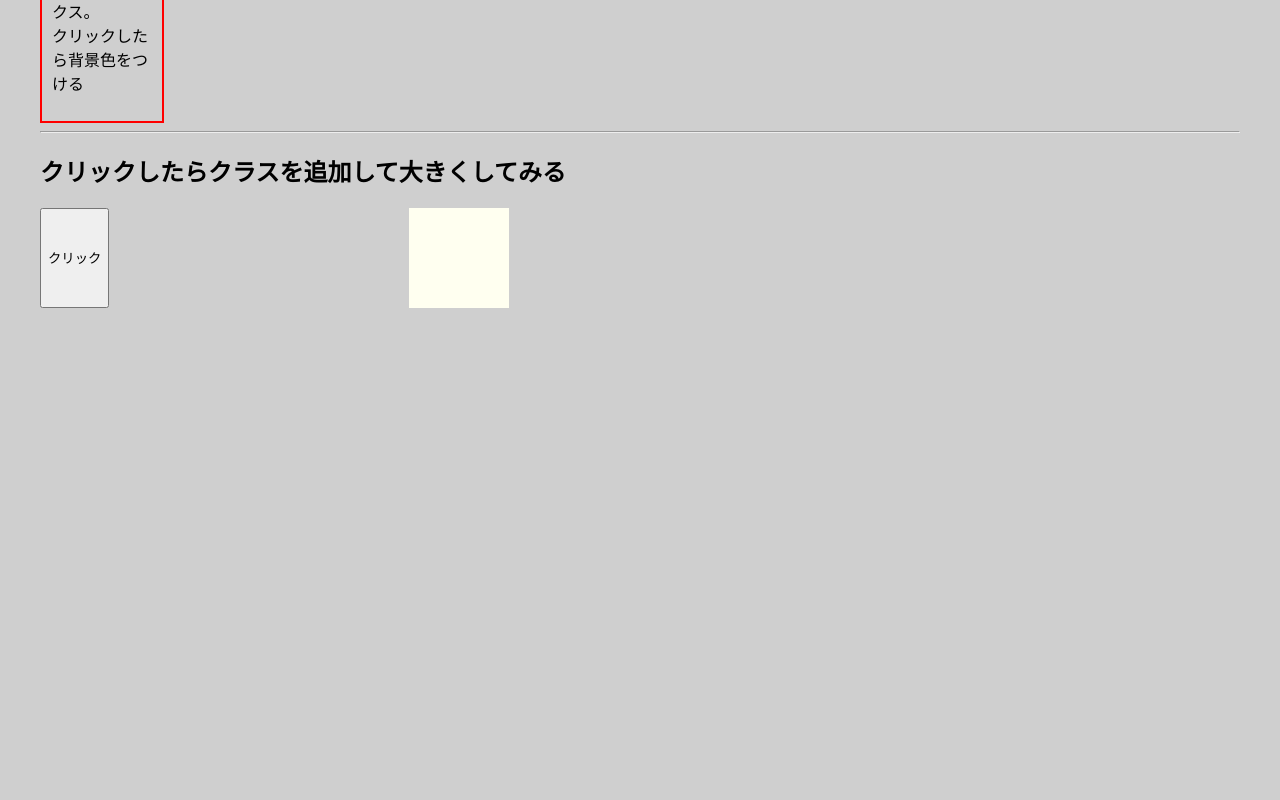
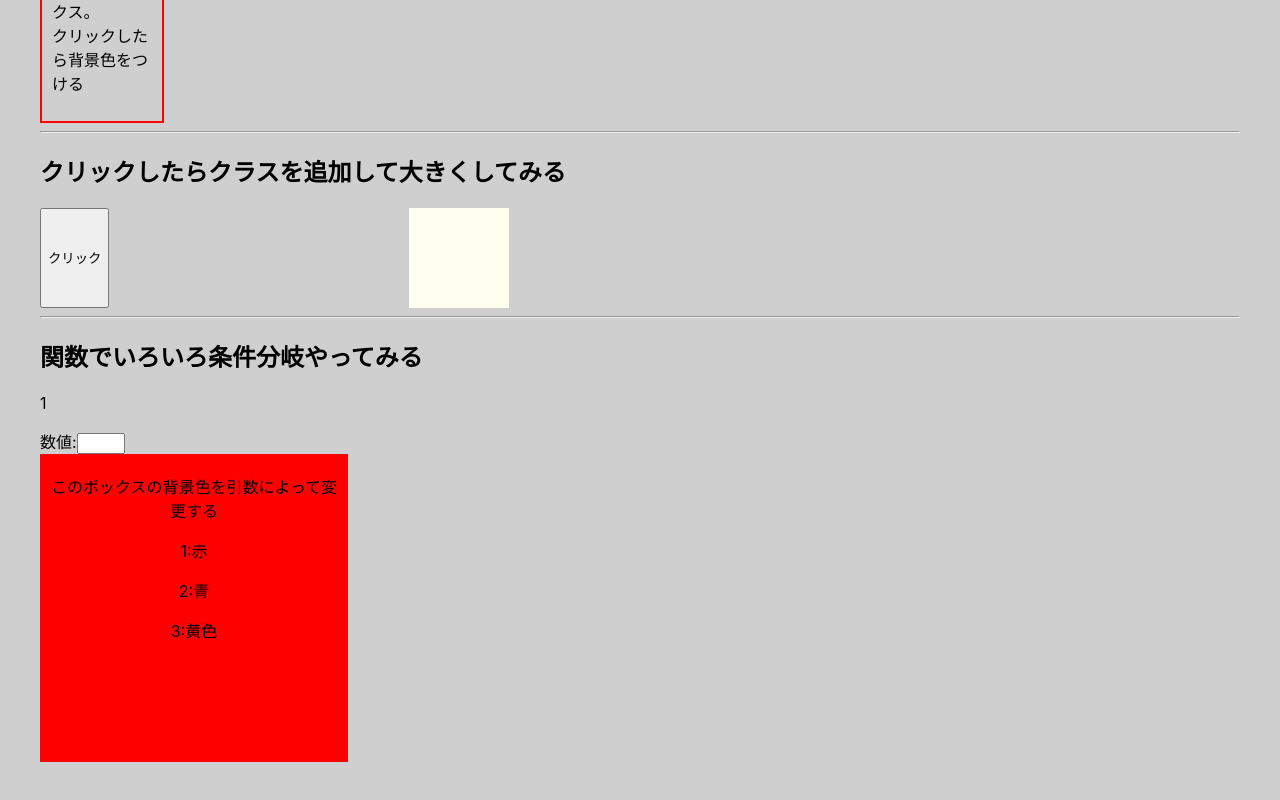
Before and after one commit to kirikirimai/emotion-test, a React (Create React App) app: page /practice in a window 1280 px wide. Shown: the part 897-1697 px from the top of the page. Before the commit the page ends 1245 px from the top, so only its background shows below. Built offline with nearby package versions, Linux system fonts and the light colour scheme.

Commit message:
emotino test

```diff
--- a/src/pages/Practice.js
+++ b/src/pages/Practice.js
@@ -7,6 +7,7 @@ const Practice = () => {
   const [isClick, setIsClick] = useState(false);
   const [addClass, setAddClass] = useState(false);
   const [isScaleFlg, setIsScale] = useState(false);
+  const [isColor, setIsColor] = useState("1");
 
   const bgChangeHandler = () => {
     setIsClick(!isClick);
@@ -18,6 +19,10 @@ const Practice = () => {
 
   const onScaleHandler = () => {
     setIsScale(!isScaleFlg);
+  };
+
+  const onChangeColor = (e) => {
+    setIsColor(e.target.value);
   };
 
   return (
@@ -35,7 +40,9 @@ const Practice = () => {
         <p>
           ホームは<Link to={`/`}>こちら</Link>
         </p>
-        <p>いろんな書き方<Link to={`/anystyles/`}>こちら</Link></p>
+        <p>
+          いろんな書き方<Link to={`/anystyles/`}>こちら</Link>
+        </p>
         <hr />
         <h2>Emotionによるcss animation</h2>
         <div css={anime}></div>
@@ -70,12 +77,52 @@ const Practice = () => {
         <h2>クリックしたらクラスを追加して大きくしてみる</h2>
         <div css={boxFlex}>
           <button onClick={onScaleHandler}>クリック</button>
-          <div css={[scaleBox, isScaleFlg && isScale]}>
-          </div>
+          <div css={[scaleBox, isScaleFlg && isScale]}></div>
+        </div>
+
+        <hr />
+        <h2>関数でいろいろ条件分岐やってみる</h2>
+        <p>{isColor}</p>
+        <label>
+          数値:
+          <input onChange={(e) => {onChangeColor(e);}} type="number" max="3" min="1" />
+        </label>
+        <div css={[funcBox, cssFunc(isColor)]}>
+          <p>このボックスの背景色を引数によって変更する</p>
+          <p>1:赤</p>
+          <p>2:青</p>
+          <p>3:黄色</p>
         </div>
       </div>
     </>
   );
+};
+
+const funcBox = css`
+  width: 300px;
+  height: 300px;
+  text-align: center;
+  border: 4px solid #ff0000;
+`;
+
+const cssFunc = (num) => {
+
+  let colors = "red";
+
+  if(num === "1") {
+    colors = "red";
+  }
+  if (num === "2") {
+    colors = "blue";
+  }
+  if (num === "3") {
+    colors = "yellow";
+  }
+  console.log(colors);
+
+  return  css`
+  background-color: ${colors};
+`
 };
 
 const boxFlex = css`
```
